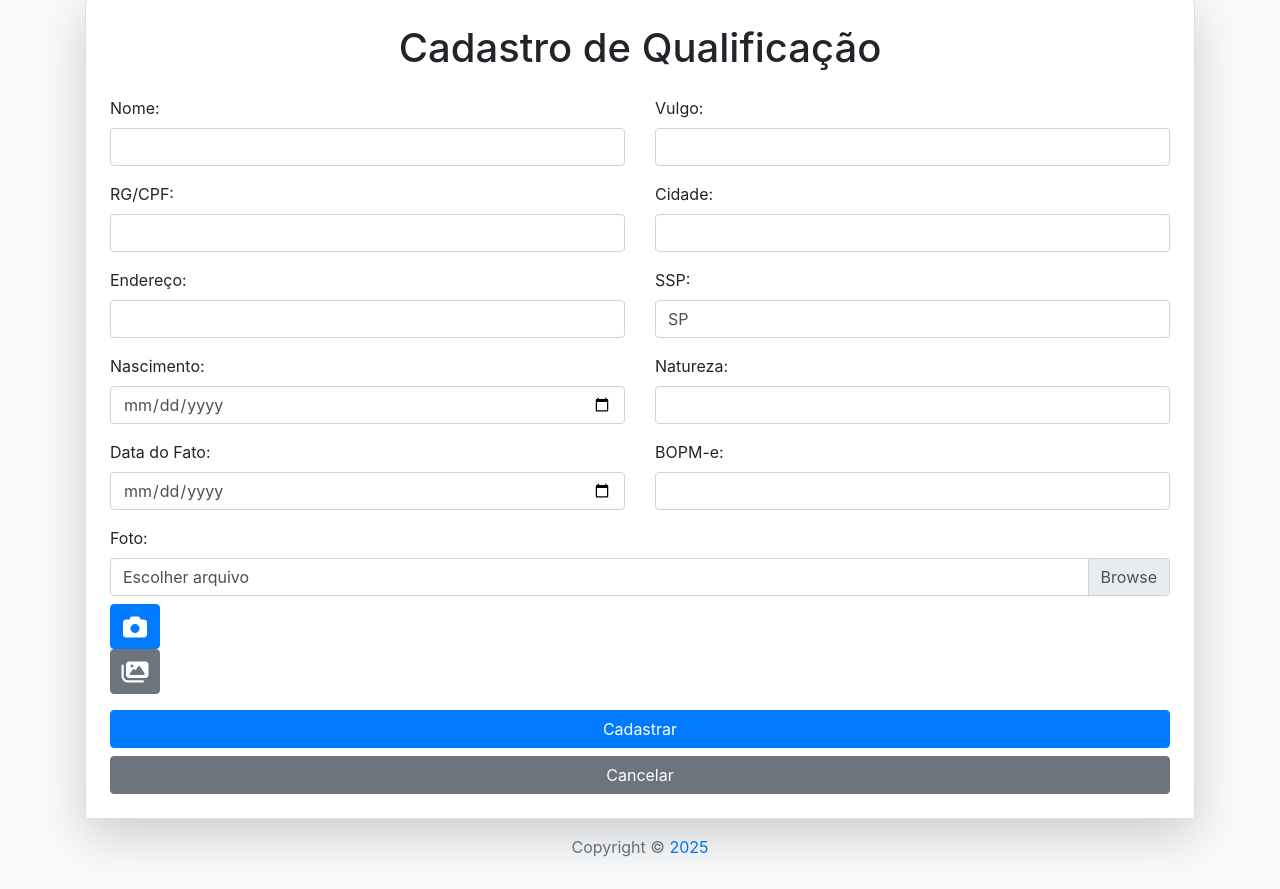
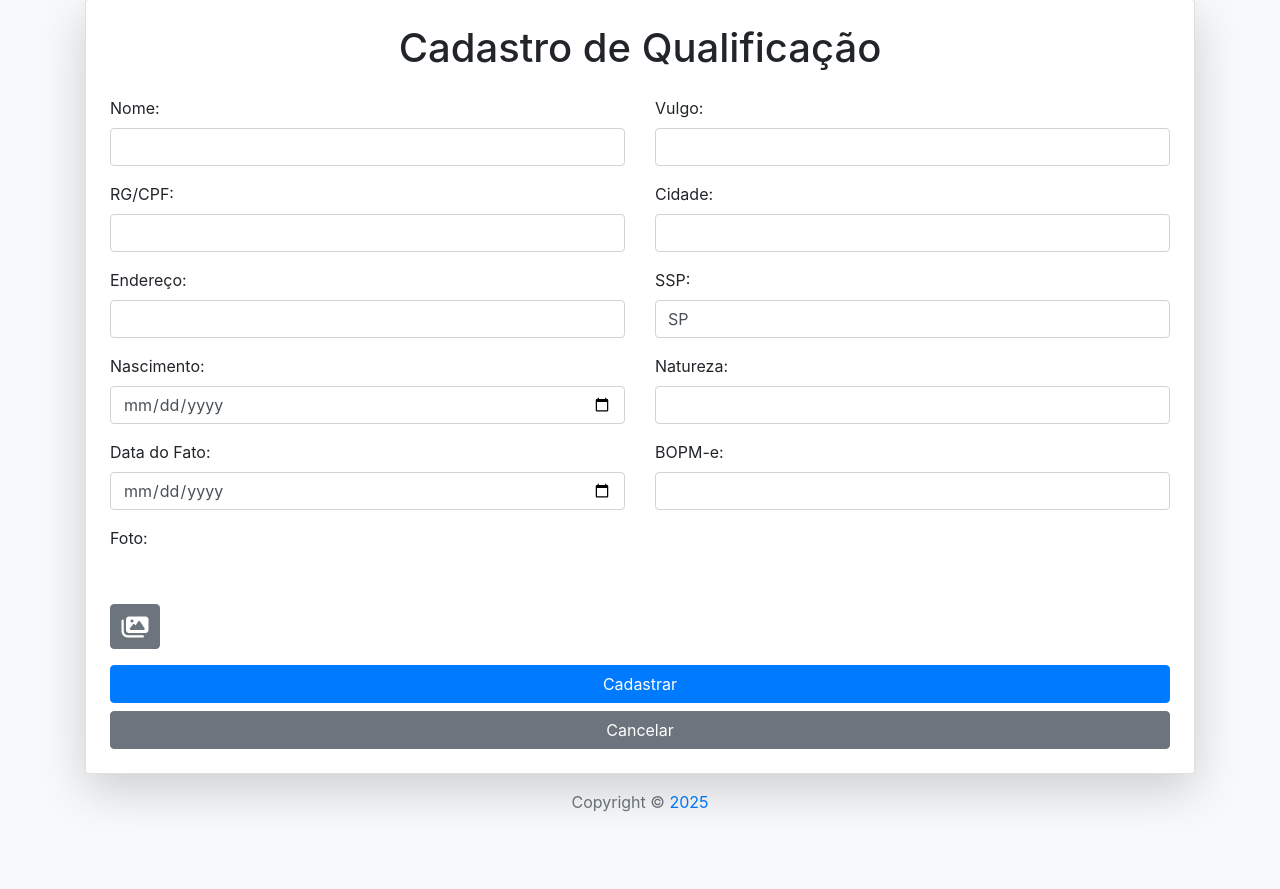
Before and after one commit to davidmp24/Qualificador, a Flask app: page /qualificacao in a window 1280 px wide. Shown: the part 49-938 px from the top of the page. After the commit the page ends 861 px from the top, so only its background shows below. Run offline with Flask 3, Linux system fonts and the light colour scheme; parts of the project's set-up code (start-up, migrations or seed data) failed here and were passed over; some libraries are stand-ins or nearby versions.

Commit message:
att-botao-foto-1.3

```diff
--- a/templates/qualificacao.html
+++ b/templates/qualificacao.html
@@ -84,12 +84,9 @@
                 <div class="form-group">
                     <label for="foto">Foto:</label>
                     <div class="custom-file">
-                        <input type="file" id="foto" name="foto" class="custom-file-input" accept="image/*" capture="user"> <label class="custom-file-label" for="foto">Escolher arquivo</label>
+                        <input type="file" id="foto" name="foto" class="custom-file-input" accept="image/*">
                     </div>
                     <div class="mt-2">
-                        <button type="button" id="abrir-camera" class="btn btn-primary">
-                            <i class="fas fa-camera"></i>
-                        </button>
                         <button type="button" id="abrir-galeria" class="btn btn-secondary">
                             <i class="fas fa-images"></i>
                         </button>
```
